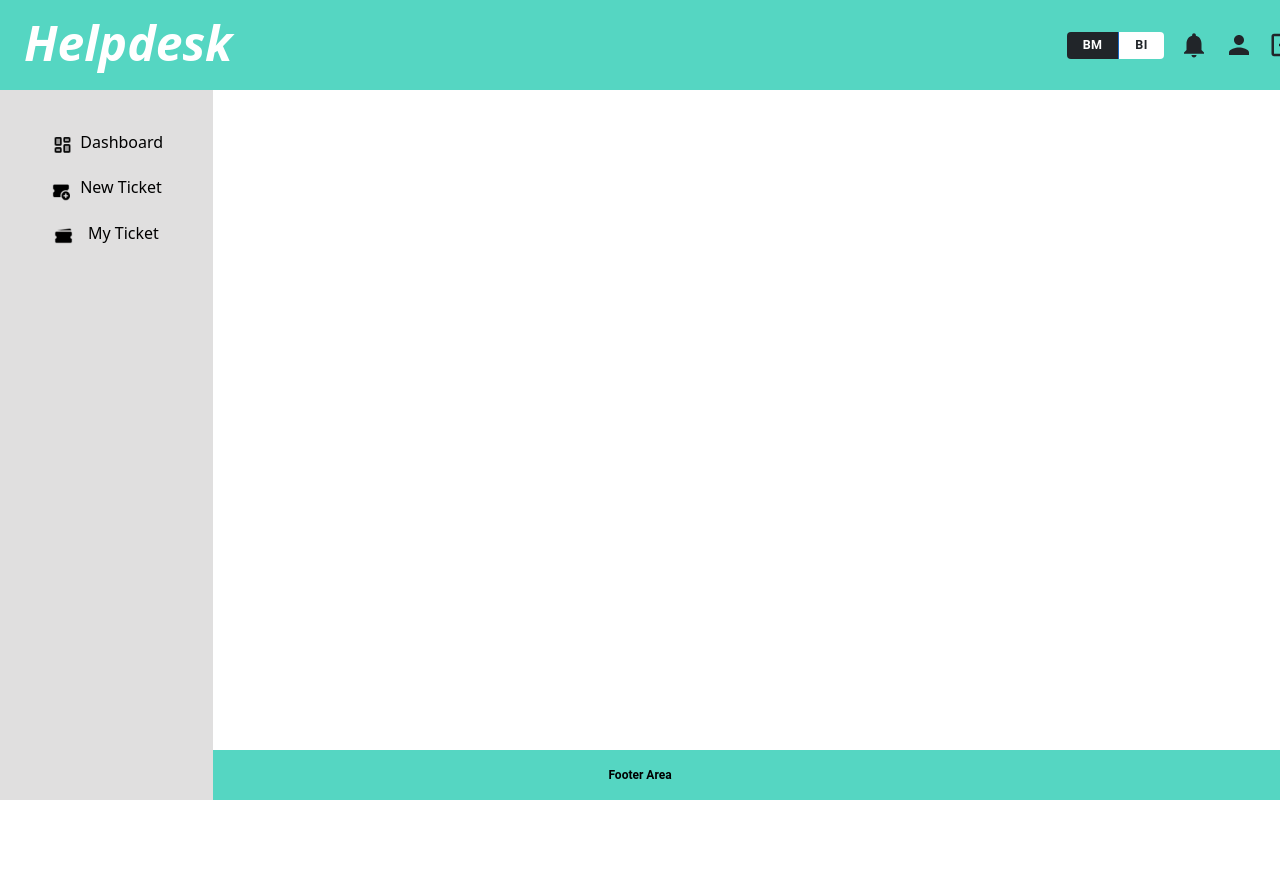
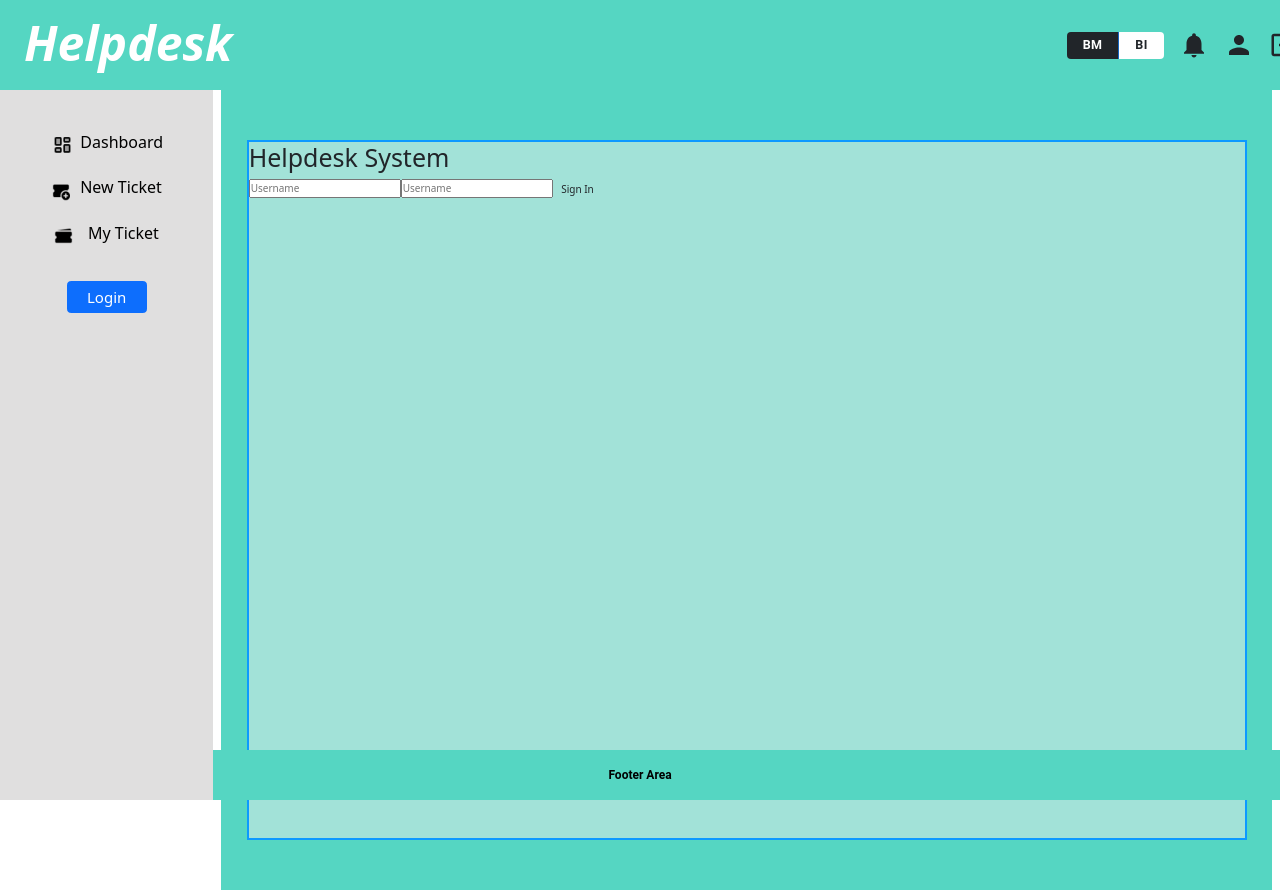
Before and after one commit to ankitbajpai65/WeAnalyz-assignment, a React (Create React App) app: page /signin in a window 1280 px wide. Before the commit the page ends 800 px from the top, so only its background shows below. Built offline with nearby package versions, Linux system fonts and the light colour scheme.

Commit message:
Added signin button in sidebar

```diff
--- a/src/Components/Home.js
+++ b/src/Components/Home.js
@@ -6,6 +6,7 @@ import Footer from './Footer';
 import Dashboard from './Dashboard.js';
 import NewTicket from './NewTicket.js';
 import MyTicket from './MyTicket.js';
+import Signin from './Signin.js';
 
 function Home() {
     return (
@@ -31,6 +32,7 @@ function Home() {
                         <Route index element={<Dashboard />} />
                         <Route path="/new_ticket" element={<NewTicket />} />
                         <Route path="/my_ticket" element={<MyTicket />} />
+                        <Route path="/signin" element={<Signin />} />
                     </Routes>
                 </div>
                 <Footer />
--- a/src/Components/Sidebar.js
+++ b/src/Components/Sidebar.js
@@ -26,6 +26,11 @@ function Sidebar() {
                     <span className="sidebarLinks">My Ticket</span>
                 </Link>
             </span>
+            <span className="d-block text-center p-3 mt-4">
+                <Link to="/signin" className="sideLinks">
+                    <button className="btn btn-primary loginBtn">Login</button>
+                </Link>
+            </span>
         </div>
     )
 }
--- a/src/Components/Signin.js
+++ b/src/Components/Signin.js
@@ -1,5 +1,5 @@
 import React from 'react';
-import '../css/Signin.css';
+import "../css/Signin.css";
 
 function Signin() {
     return (
--- a/src/css/Home.css
+++ b/src/css/Home.css
@@ -29,6 +29,11 @@
 
 .sidebarLinks {
     font-size: 1.6rem;
+}
+
+.loginBtn {
+    width: 8rem;
+    font-size: 1.5rem;
 }
 
 /* DASHBOARD CSS */
```
